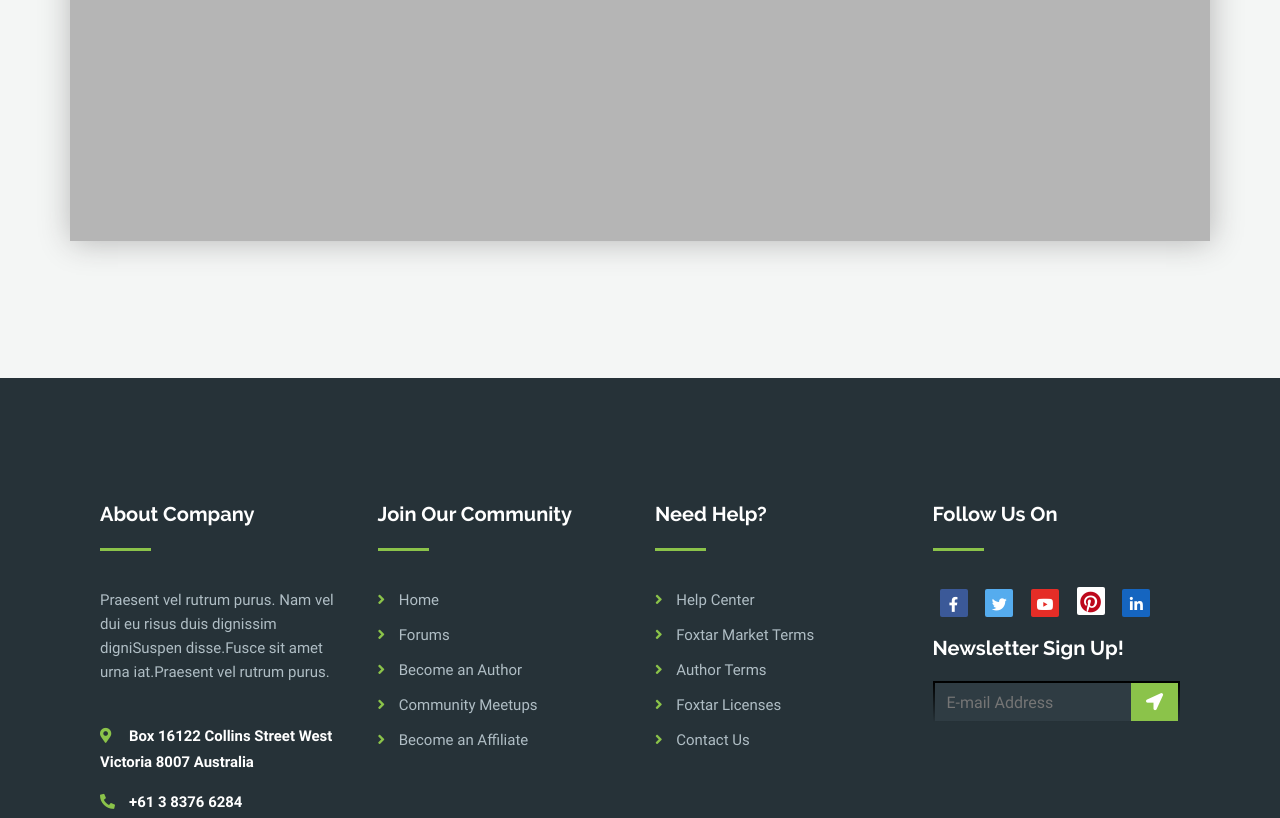
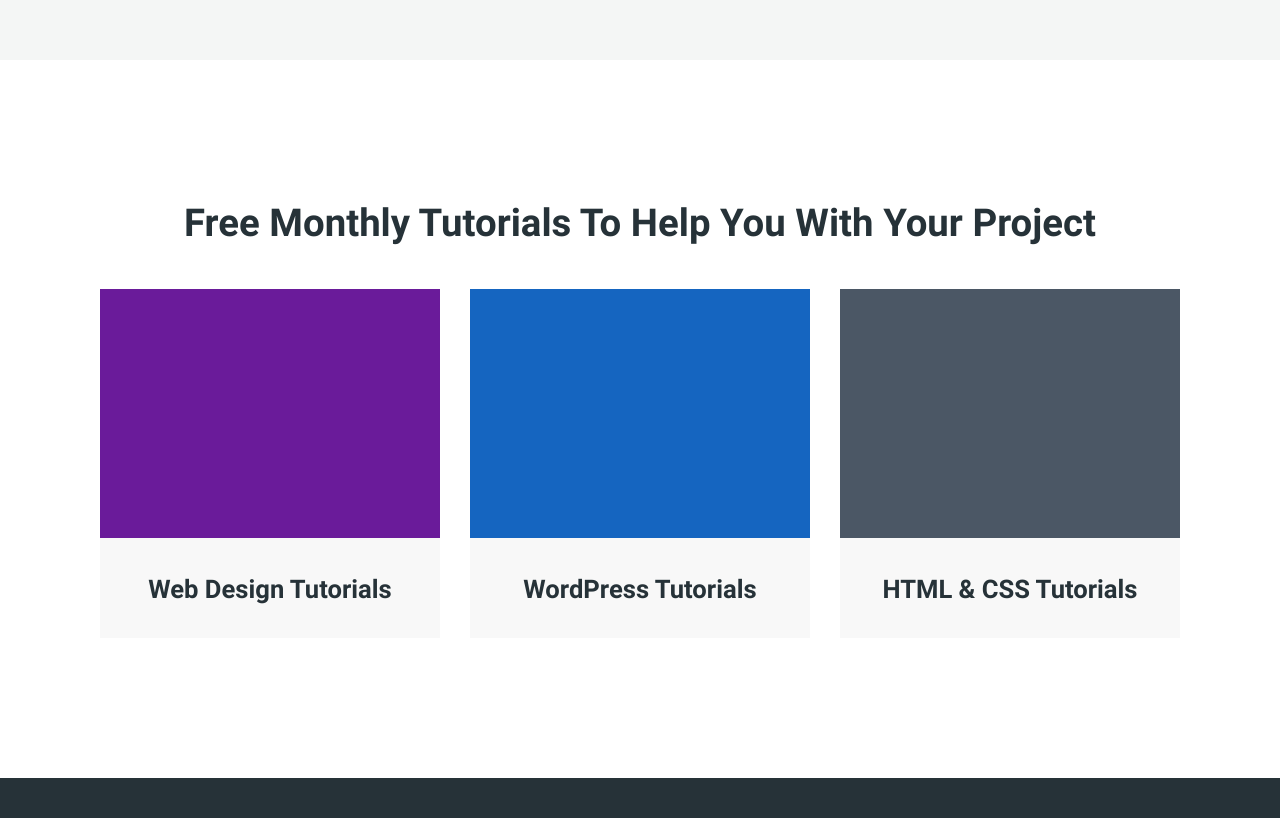
Before and after one commit to serhiiabdula/Foxstar, a website: page index.html in a window 1280 px wide. Shown: the part 4373-5191 px from the top of the page. Drawn offline with nearby package versions, Linux system fonts and the light colour scheme.

Commit message:
add new sections after pull from develop

```diff
--- a/index.html
+++ b/index.html
@@ -604,6 +604,43 @@
         </div>
     </div>
 </section>
+<section class="section section-offer">
+    <h2>Free Monthly Tutorials To Help You With Your Project </h2>
+    <div class="container">
+        <div class="row">
+            <div class="col-xl-4 col-lg-4 col-4-md">
+                <div class="card-offer">
+                    <div class="card-offer-image">
+                        <img src="img/card-pic-01.png" alt="picture">
+                    </div>
+                    <div class="card-offer-title">
+                        <h3>Web Design Tutorials</h3>
+                    </div>
+                </div>
+            </div>
+            <div class="col-xl-4 col-lg-4 col-4-md">
+                <div class="card-offer">
+                    <div class="card-offer-image">
+                        <img src="img/card-pic-02.png" alt="picture">
+                    </div>
+                    <div class="card-offer-title">
+                        <h3>WordPress Tutorials</h3>
+                    </div>
+                </div>
+            </div>
+            <div class="col-xl-4 col-lg-4 col-4-md">
+                <div class="card-offer">
+                    <div class="card-offer-image">
+                        <img src="img/card-pic-03.png" alt="picture">
+                    </div>
+                    <div class="card-offer-title">
+                        <h3>HTML & CSS Tutorials</h3>
+                    </div>
+                </div>
+            </div>
+        </div>
+    </div>
+</section>
 <footer class="section-footer">
     <div class="footer-top">
         <div class="wrapper-footer-top">
--- a/scss/_layout.scss
+++ b/scss/_layout.scss
@@ -9,10 +9,12 @@
 .row {
     display: flex;
     flex-wrap: wrap;
-    margin: 0 -15px;
+    margin-left: -15px;
+    margin-right: -15px;
 }
 .section {
     background-color: $color-background-default;
+    padding: 120px 0;
 }
 .section-inverse {
     background-color: $color-background-primary;
--- a/scss/_reset.scss
+++ b/scss/_reset.scss
@@ -24,6 +24,7 @@
 h2 {
     font-size: 2.4rem;
     line-height: 2.66rem;
+    text-align: center;
     color: $color-btn_font-secondary;
 }
 h3 {
--- a/scss/_section-become-author.scss
+++ b/scss/_section-become-author.scss
@@ -4,7 +4,7 @@
 }
 .external-container {
     background-color: #b5b5b5;
-    padding: 130px 33px 137px 33px;
+    // padding: 130px 33px 137px 33px;
     box-shadow: 1px 1px 30px #b5b5b5;
 }
 .wrapper-inner-container {
--- /dev/null
+++ b/scss/_section-sales-offer.scss
@@ -0,0 +1,13 @@
+.card-offer {
+    background-color: #f8f8f8;
+    text-align: center;
+}
+.card-offer-title h3 {
+    color: $color-background-primary;
+}
+.card-offer-title {
+    padding: 18px 0;
+}
+.section-offer h2 {
+    padding-bottom: 47px;
+}
--- a/scss/style.scss
+++ b/scss/style.scss
@@ -11,3 +11,4 @@
 @import 'footer';
 @import 'section-why-choose-foxtar';
 @import 'section-become-author';
+@import 'section-sales-offer';
```
Also changed, not shown: css/style.css, img/card-pic-01.png (added), img/card-pic-02.png (added), img/card-pic-03.png (added). Lines whose indentation alone changed are shown as unchanged.
